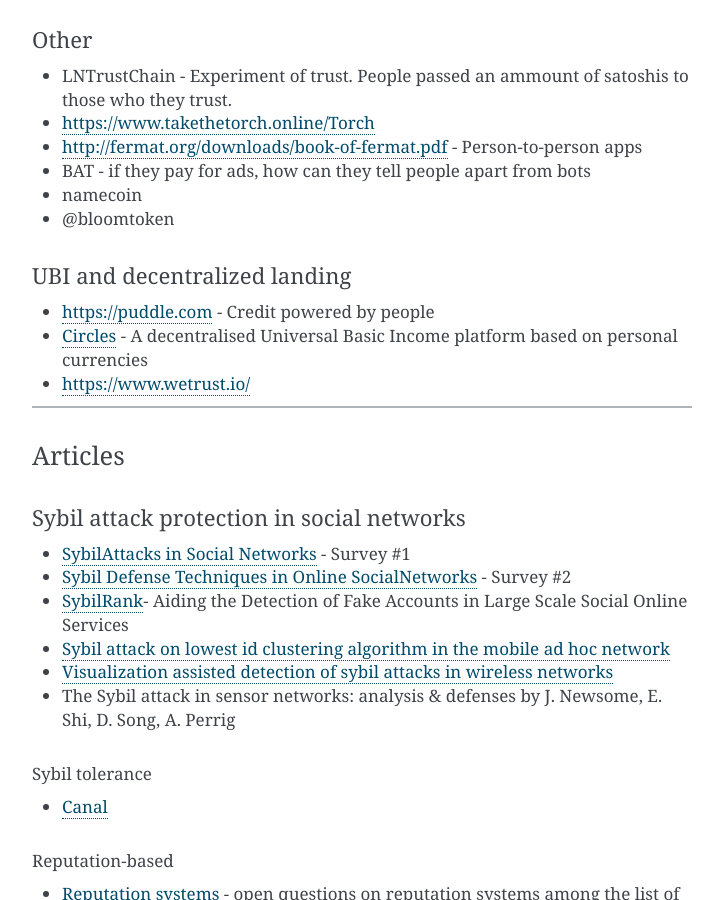
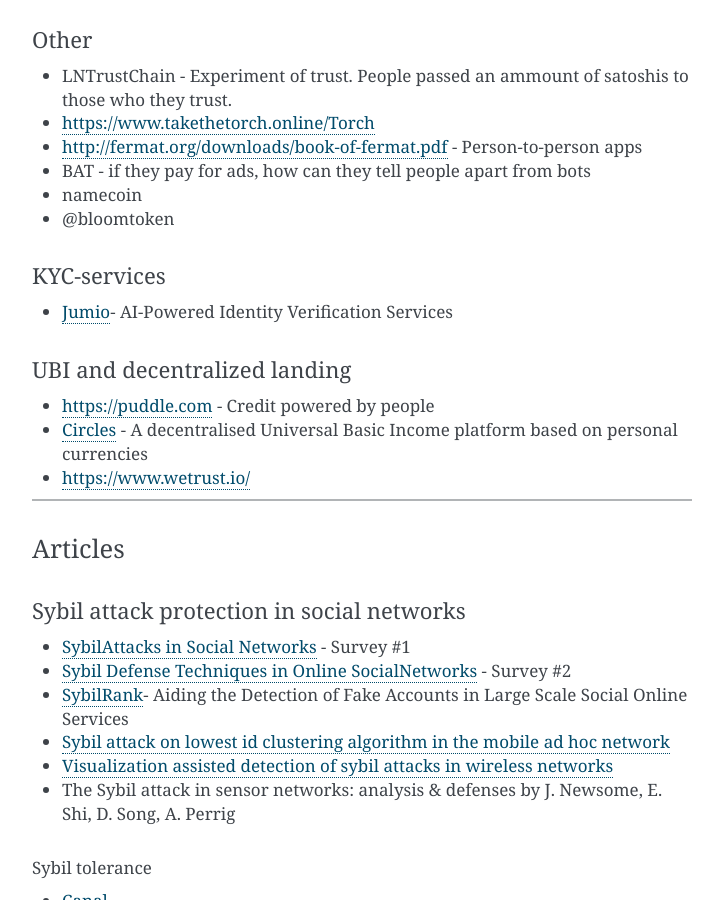
Before and after one commit to upala-digital-identity/docs, a Sphinx documentation site: the page built from source/state-of-knowledge.rst, in a window 1280 px wide and 900 px high, scrolled down 3063 px. Shown: the whole window, without its empty margins (388-1107 px from the left). Built offline with Sphinx 7.4.7, drawn with Linux system fonts in a browser that asks for light colours.

Commit message:
Jumio to state of knowledge

```diff
--- a/source/state-of-knowledge.rst
+++ b/source/state-of-knowledge.rst
@@ -170,6 +170,10 @@
 - namecoin
 - @bloomtoken
 
+KYC-services
+''''''''''''
+- `Jumio <https://www.jumio.com/>`_- AI-Powered Identity Verification Services
+
 UBI and decentralized landing
 '''''''''''''''''''''''''''''
 
```
